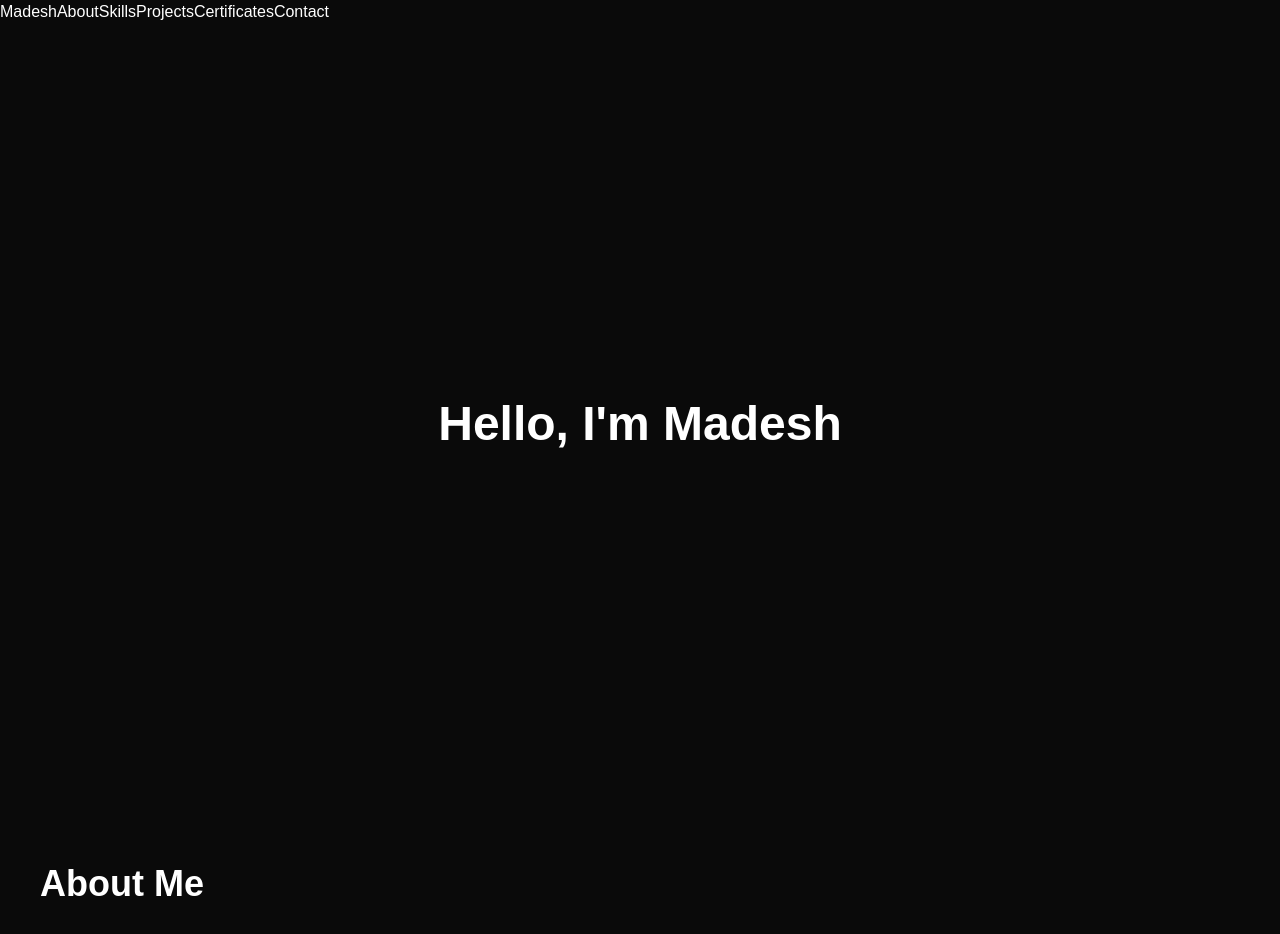
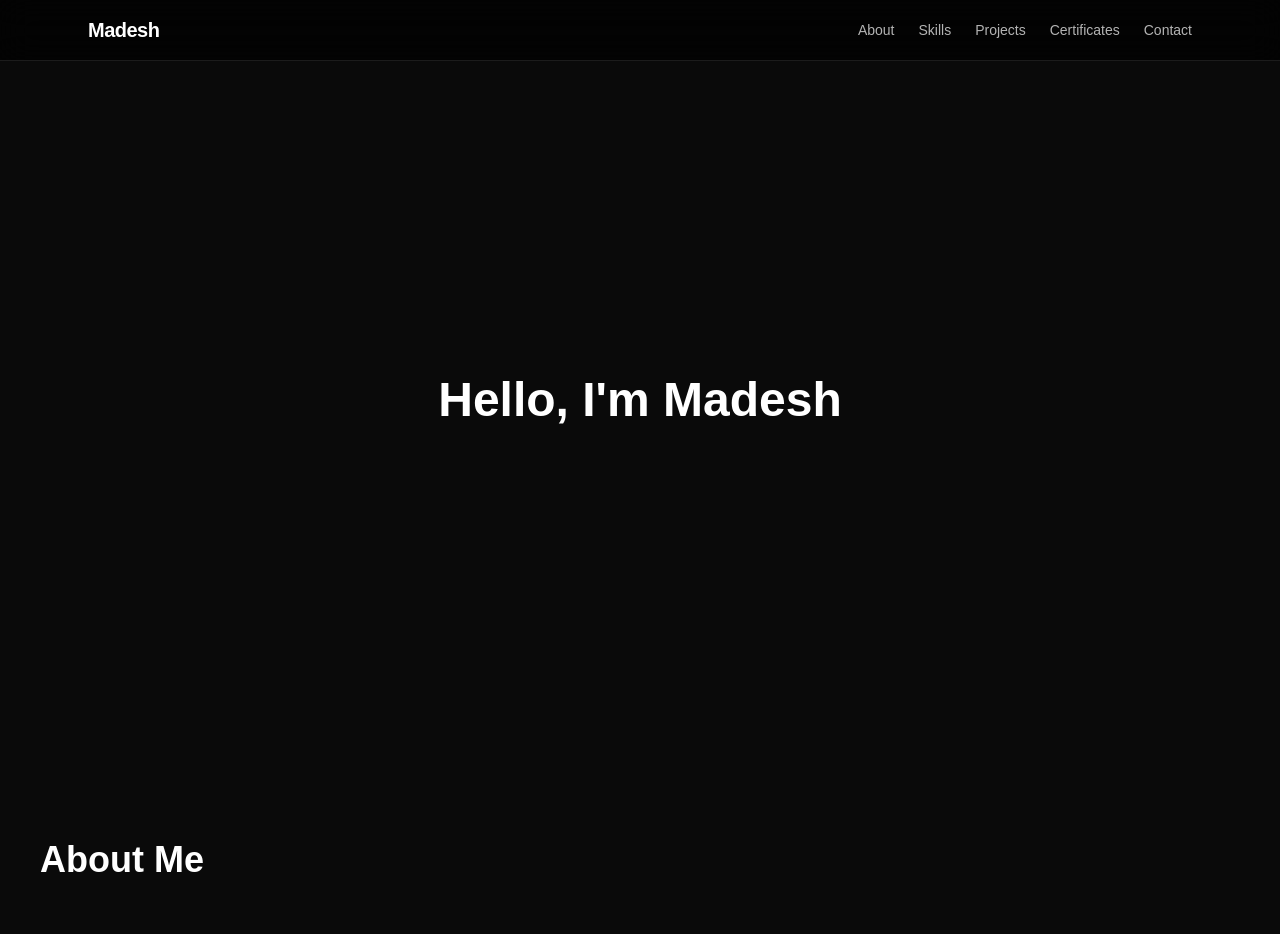
Before and after one commit to Madesh-Aadithya/Portfolio, a React (Vite) app: page / in a window 1280 px wide. Shown: the top 934 px of the page. Built offline with nearby package versions, Linux system fonts and the light colour scheme.

Commit message:
Modified Navbar properly

```diff
--- a/src/components/layout/Navbar.jsx
+++ b/src/components/layout/Navbar.jsx
@@ -14,21 +14,33 @@ function Navbar() {
   };
 
   return (
-    <nav>
-      <button onClick={() => handleScroll("home")}>
+    <nav className="fixed top-0 left-0 z-50 w-full border-b border-white/10 bg-black/70 backdrop-blur-lg">
+      <div className="mx-auto flex max-w-6xl items-center justify-between px-6 py-4">
+
+        {/* Logo */}
+        <button
+          onClick={() => handleScroll("home")}
+          className="text-xl font-bold tracking-tight"
+        >
           Madesh
         </button>
 
+        {/* Navigation */}
+        <div className="flex items-center gap-6">
           {navItems.map((item) => (
             <button
               key={item.id}
               onClick={() => handleScroll(item.id)}
+              className="text-sm text-white/70 transition hover:text-white"
             >
               {item.name}
             </button>
           ))}
+        </div>
+
+      </div>
     </nav>
   );
 }
 
-export default Navbar
+export default Navbar;
```
Lines whose indentation alone changed are shown as unchanged.
